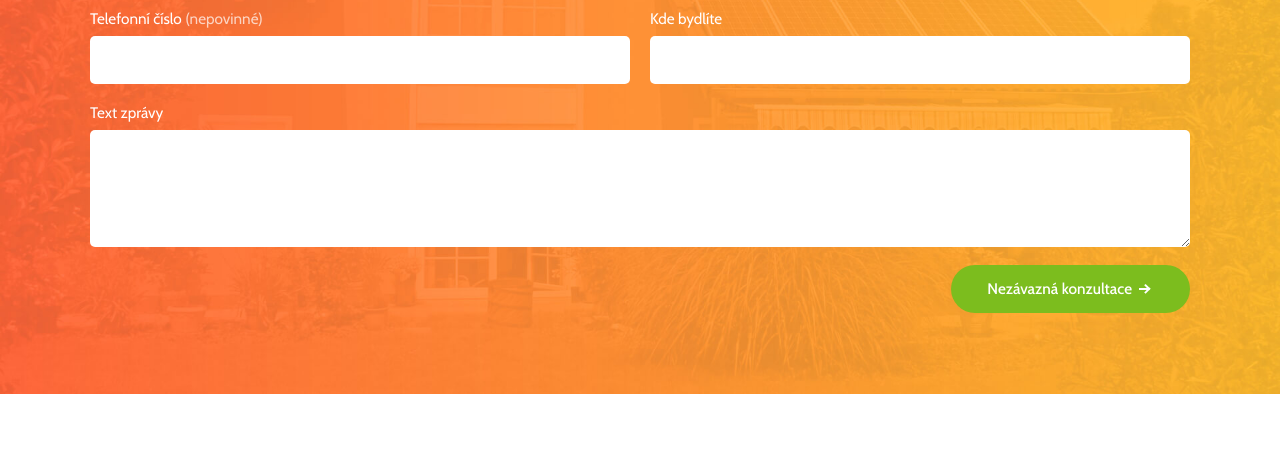
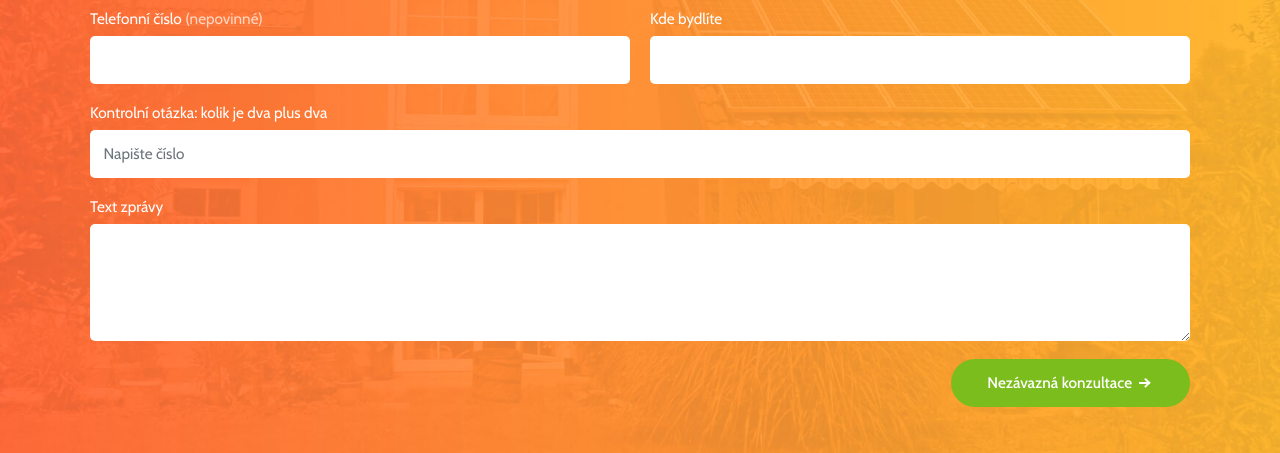
Before and after one commit to janheder/sun4me.cz, a website: page src/pug/index.pug in a window 1280 px wide. Shown: the part 3243-3696 px from the top of the page. Drawn offline with nearby package versions, Linux system fonts and the light colour scheme; files that its build step writes are made by us from their sources; files whose address does not match are found by name.

Commit message:
form changes

```diff
--- a/src/pug/_footer.pug
+++ b/src/pug/_footer.pug
@@ -24,6 +24,10 @@ footer
                         .form-group
                             label(for="route") Kde bydlíte
                             input.form-control(type="text" name="register-form-route" id="route" autocomplete="street-address" required)
+                    .col-12.col-sm-12.col-md-12.col-lg-12.col-xl-12
+                        .form-group
+                            label(for="route") Kontrolní otázka: kolik je dva plus dva
+                            input.form-control(type="text" name="register-form-route" id="route" autocomplete="street-address" required placeholder="Napište číslo")
                     .col-12.col-sm-12.col-md-12.col-lg-12.col-xl-12
                         .form-group
                             label(for="route") Text zprávy
```
Also changed, not shown: dist/_footer.html, dist/aktuality-detail.html, dist/aktuality-vypis.html, dist/index.html, dist/kontakty.html, dist/produkty.html, dist/txt.html.
